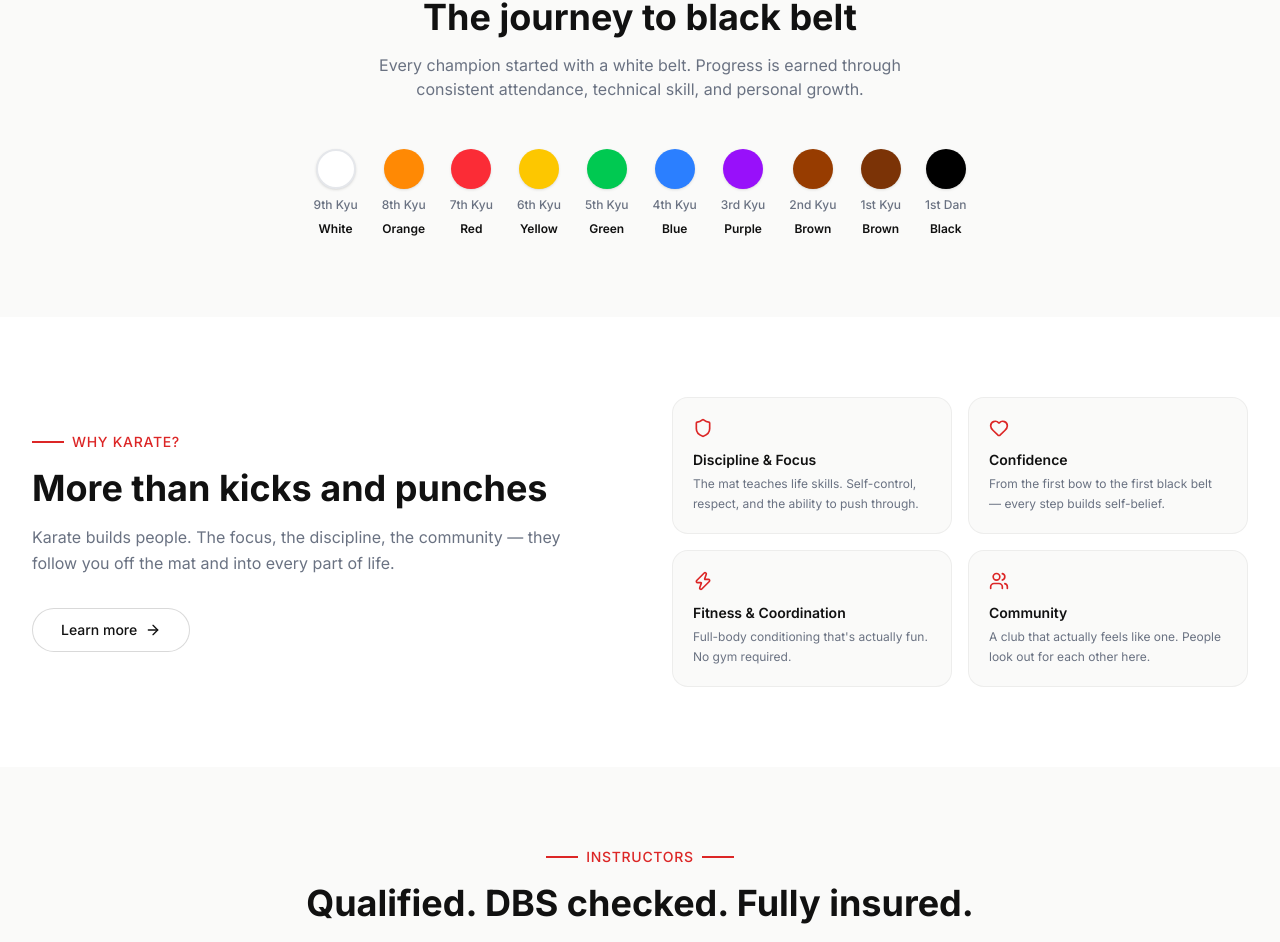
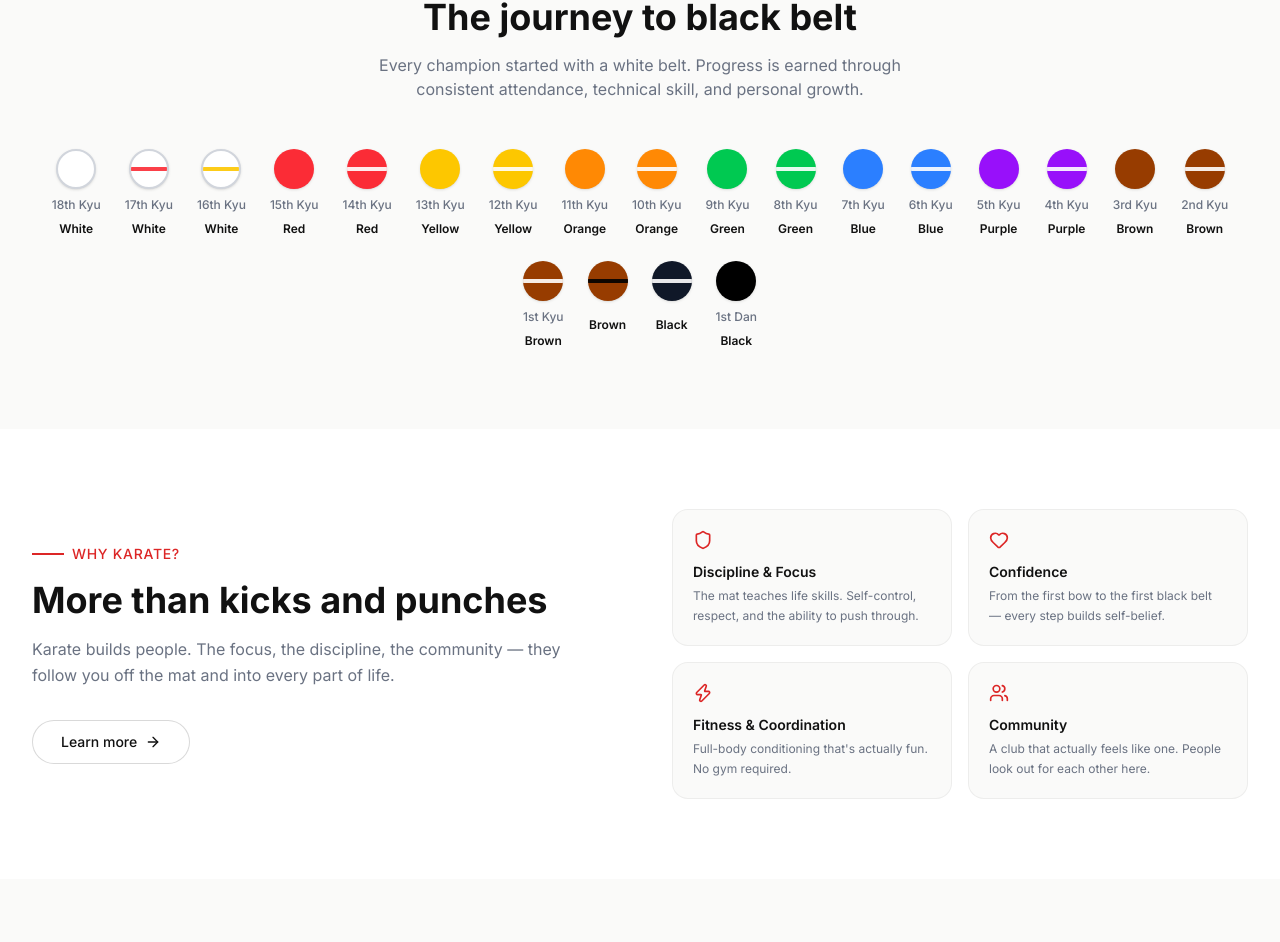
Before and after one commit to anthonieveritt-afk/forza-karate-website, a Next.js app: page / in a window 1280 px wide. Shown: the part 1664-2606 px from the top of the page. Built offline with nearby package versions, Linux system fonts and the light colour scheme.

Commit message:
BeltJourney: correct order + all grades with stripe indicators

```diff
--- a/components/sections/BeltJourney.tsx
+++ b/components/sections/BeltJourney.tsx
@@ -1,14 +1,25 @@
 const belts = [
-  { kyu: '9th Kyu', name: 'White', color: 'bg-white border-2 border-gray-200' },
-  { kyu: '8th Kyu', name: 'Orange', color: 'bg-orange-400' },
-  { kyu: '7th Kyu', name: 'Red', color: 'bg-red-500' },
-  { kyu: '6th Kyu', name: 'Yellow', color: 'bg-yellow-400' },
-  { kyu: '5th Kyu', name: 'Green', color: 'bg-green-500' },
-  { kyu: '4th Kyu', name: 'Blue', color: 'bg-blue-500' },
-  { kyu: '3rd Kyu', name: 'Purple', color: 'bg-purple-600' },
-  { kyu: '2nd Kyu', name: 'Brown', color: 'bg-amber-800' },
-  { kyu: '1st Kyu', name: 'Brown', color: 'bg-amber-900' },
-  { kyu: '1st Dan', name: 'Black', color: 'bg-black' },
+  { kyu: '18th Kyu', name: 'White', color: 'bg-white border-2 border-gray-300', stripe: null },
+  { kyu: '17th Kyu', name: 'White', color: 'bg-white border-2 border-gray-300', stripe: 'bg-red-500' },
+  { kyu: '16th Kyu', name: 'White', color: 'bg-white border-2 border-gray-300', stripe: 'bg-yellow-400' },
+  { kyu: '15th Kyu', name: 'Red', color: 'bg-red-500', stripe: null },
+  { kyu: '14th Kyu', name: 'Red', color: 'bg-red-500', stripe: 'bg-white' },
+  { kyu: '13th Kyu', name: 'Yellow', color: 'bg-yellow-400', stripe: null },
+  { kyu: '12th Kyu', name: 'Yellow', color: 'bg-yellow-400', stripe: 'bg-white' },
+  { kyu: '11th Kyu', name: 'Orange', color: 'bg-orange-400', stripe: null },
+  { kyu: '10th Kyu', name: 'Orange', color: 'bg-orange-400', stripe: 'bg-white' },
+  { kyu: '9th Kyu', name: 'Green', color: 'bg-green-500', stripe: null },
+  { kyu: '8th Kyu', name: 'Green', color: 'bg-green-500', stripe: 'bg-white' },
+  { kyu: '7th Kyu', name: 'Blue', color: 'bg-blue-500', stripe: null },
+  { kyu: '6th Kyu', name: 'Blue', color: 'bg-blue-500', stripe: 'bg-white' },
+  { kyu: '5th Kyu', name: 'Purple', color: 'bg-purple-600', stripe: null },
+  { kyu: '4th Kyu', name: 'Purple', color: 'bg-purple-600', stripe: 'bg-white' },
+  { kyu: '3rd Kyu', name: 'Brown', color: 'bg-amber-800', stripe: null },
+  { kyu: '2nd Kyu', name: 'Brown', color: 'bg-amber-800', stripe: 'bg-white' },
+  { kyu: '1st Kyu', name: 'Brown', color: 'bg-amber-800', stripe: 'bg-white' },
+  { kyu: '', name: 'Brown', color: 'bg-amber-800', stripe: 'bg-black' },
+  { kyu: '', name: 'Black', color: 'bg-gray-900', stripe: 'bg-white' },
+  { kyu: '1st Dan', name: 'Black', color: 'bg-black', stripe: null },
 ]
 
 export default function BeltJourney() {
@@ -36,10 +47,12 @@ export default function BeltJourney() {
         <div className="flex flex-wrap justify-center gap-6">
           {belts.map((belt, i) => (
             <div key={i} className="flex flex-col items-center gap-2">
-              <div
-                className={`w-10 h-10 rounded-full ${belt.color} shadow-sm`}
-                title={belt.name}
-              />
+              {/* Belt circle with optional stripe */}
+              <div className={`relative w-10 h-10 rounded-full ${belt.color} shadow-sm overflow-hidden`}>
+                {belt.stripe && (
+                  <div className={`absolute inset-x-0 top-1/2 -translate-y-1/2 h-[4px] ${belt.stripe} opacity-90`} />
+                )}
+              </div>
               <span className="text-xs text-gray-500 font-medium">{belt.kyu}</span>
               <span className="text-xs text-[#111111] font-semibold">{belt.name}</span>
             </div>
```
